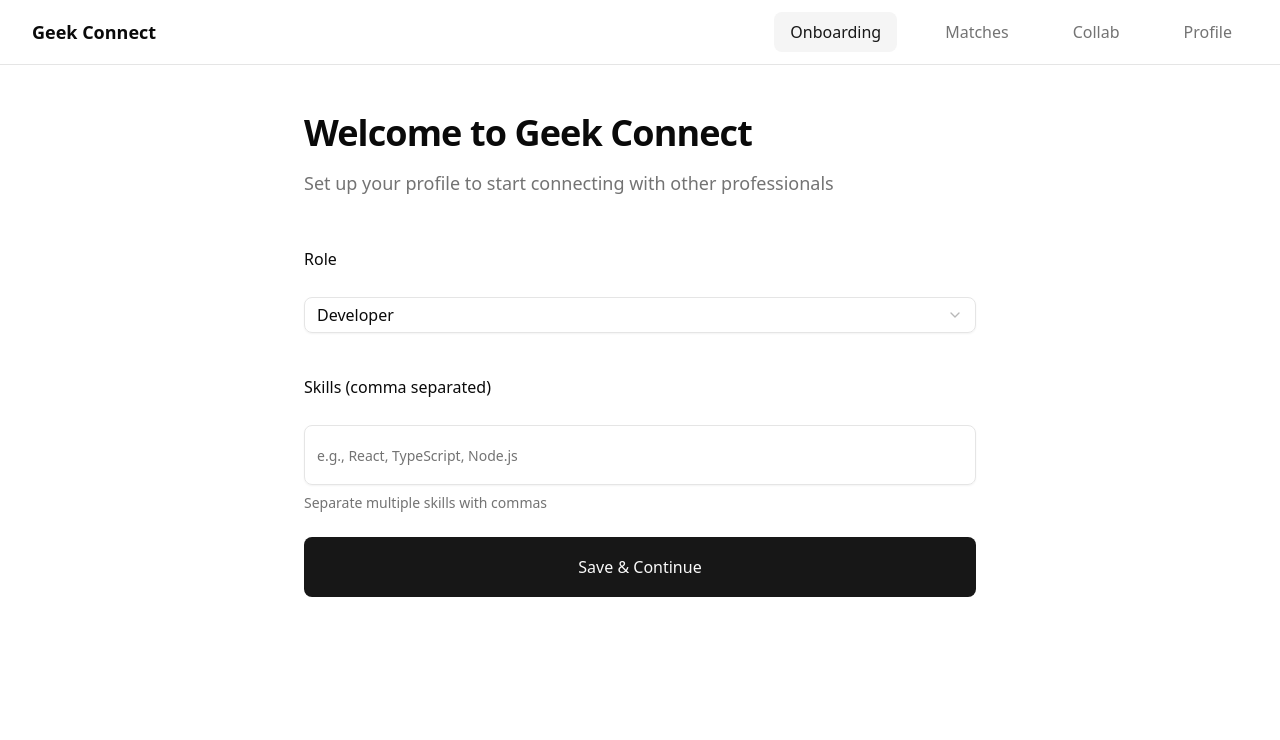
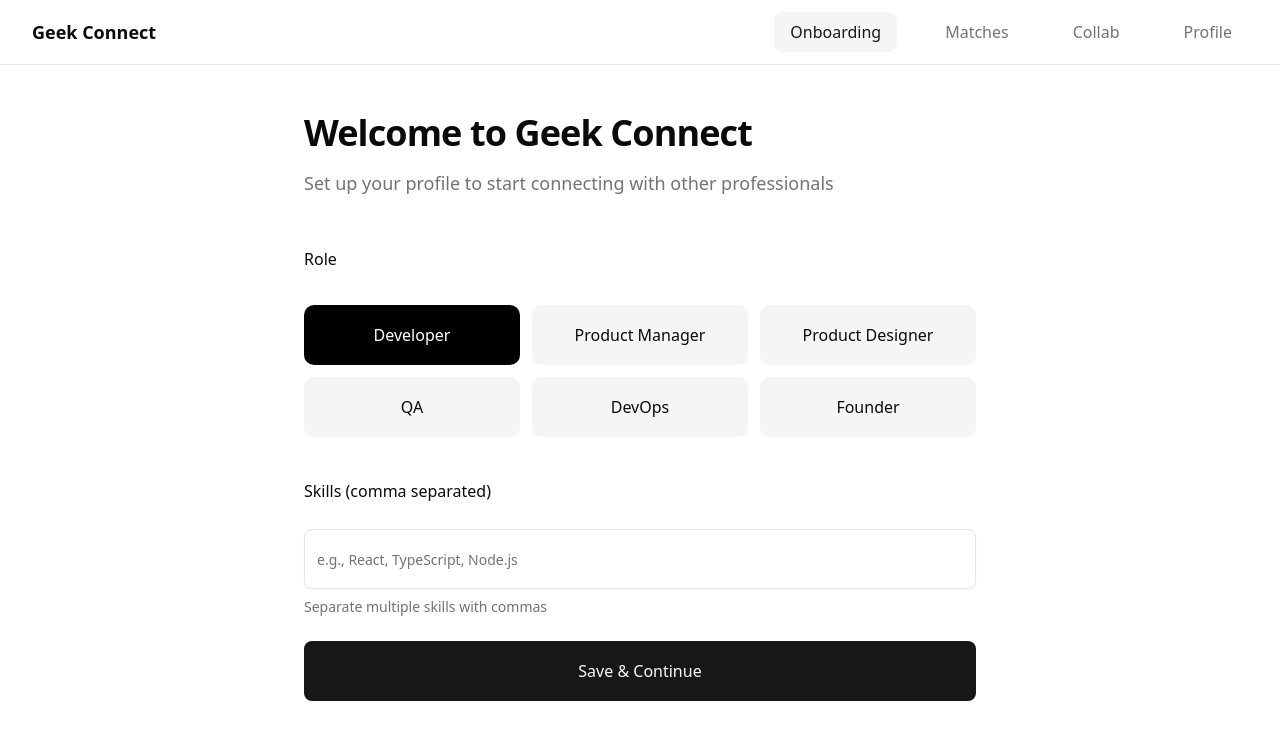
Before and after one commit to keduards/geek-connect, a Next.js app: page /onboarding in a window 1280 px wide. Shown: the top 740 px of the page. Built offline with nearby package versions, Linux system fonts and the light colour scheme.

Commit message:
Replace role dropdown with grid of rounded buttons - active button is black with white text

```diff
--- a/app/onboarding/page.tsx
+++ b/app/onboarding/page.tsx
@@ -6,13 +6,6 @@ import { useRouter } from 'next/navigation'
 import { Button } from '@/components/ui/button'
 import { Input } from '@/components/ui/input'
 import { Label } from '@/components/ui/label'
-import {
-  Select,
-  SelectContent,
-  SelectItem,
-  SelectTrigger,
-  SelectValue,
-} from '@/components/ui/select'
 import {
   Dialog,
   DialogContent,
@@ -69,21 +62,31 @@ export default function Onboarding() {
           </div>
 
           <div className="space-y-6 w-full">
-            <div className="space-y-2 w-full">
+            <div className="space-y-4 w-full">
               <Label htmlFor="role" className="text-base h-[60px] flex items-center">Role</Label>
-              <Select value={role} onValueChange={setRole}>
-                <SelectTrigger id="role" className="h-[60px] text-base w-full">
-                  <SelectValue placeholder="Select your role" />
-                </SelectTrigger>
-                <SelectContent>
-                  <SelectItem value="developer">Developer</SelectItem>
-                  <SelectItem value="product_manager">Product Manager</SelectItem>
-                  <SelectItem value="product_designer">Product Designer</SelectItem>
-                  <SelectItem value="qa">QA</SelectItem>
-                  <SelectItem value="devops">DevOps</SelectItem>
-                  <SelectItem value="founder">Founder</SelectItem>
-                </SelectContent>
-              </Select>
+              <div className="grid grid-cols-2 md:grid-cols-3 gap-3 w-full">
+                {[
+                  { value: 'developer', label: 'Developer' },
+                  { value: 'product_manager', label: 'Product Manager' },
+                  { value: 'product_designer', label: 'Product Designer' },
+                  { value: 'qa', label: 'QA' },
+                  { value: 'devops', label: 'DevOps' },
+                  { value: 'founder', label: 'Founder' },
+                ].map((roleOption) => (
+                  <button
+                    key={roleOption.value}
+                    type="button"
+                    onClick={() => setRole(roleOption.value)}
+                    className={`h-[60px] rounded-lg text-base font-medium transition-colors ${
+                      role === roleOption.value
+                        ? 'bg-black text-white'
+                        : 'bg-muted text-foreground hover:bg-muted/80'
+                    }`}
+                  >
+                    {roleOption.label}
+                  </button>
+                ))}
+              </div>
             </div>
 
             <div className="space-y-2 w-full">
```
